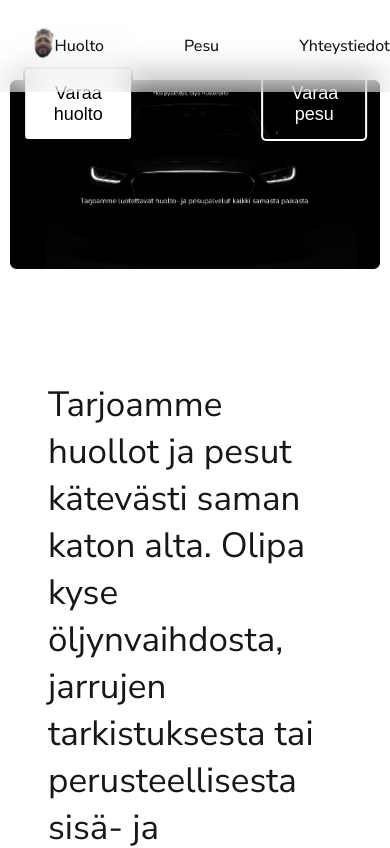
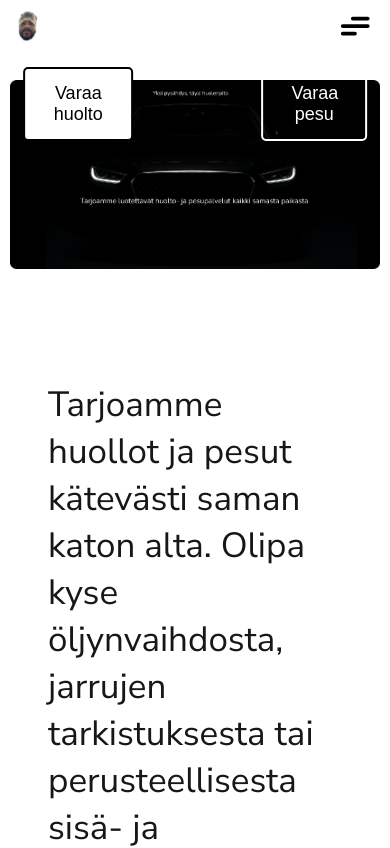
Before and after one commit to Agrinsadon/7auto, a Next.js app in the folder frontend/: page / in a window 390 px wide. Shown: the top 848 px of the page. Built offline with nearby package versions, Linux system fonts and the light colour scheme.

Commit message:
added hamburger button component and made navbar responsive

```diff
--- /dev/null
+++ b/frontend/src/app/component/buttons/hamburger.css
@@ -0,0 +1,32 @@
+.hamburger {
+    cursor: pointer;
+  }
+
+  .hamburger svg {
+    height: 2.5rem;
+    transition: transform 600ms cubic-bezier(0.4, 0, 0.2, 1);
+  }
+
+  .line {
+    fill: none;
+    stroke: black;
+    stroke-linecap: round;
+    stroke-linejoin: round;
+    stroke-width: 3;
+    transition:
+      stroke-dasharray 600ms cubic-bezier(0.4, 0, 0.2, 1),
+      stroke-dashoffset 600ms cubic-bezier(0.4, 0, 0.2, 1);
+  }
+
+  .line-top-bottom {
+    stroke-dasharray: 12 63;
+  }
+
+  .hamburger svg.open {
+    transform: rotate(-45deg);
+  }
+
+  .hamburger svg.open .line-top-bottom {
+    stroke-dasharray: 20 300;
+    stroke-dashoffset: -32.42;
+  }
--- /dev/null
+++ b/frontend/src/app/component/buttons/hamburger.tsx
@@ -0,0 +1,23 @@
+import React from "react";
+import "./hamburger.css";
+
+interface HamburgerProps {
+  isOpen: boolean;
+  onClick: () => void;
+}
+
+const Hamburger: React.FC<HamburgerProps> = ({ isOpen, onClick }) => {
+  return (
+    <label className="hamburger" onClick={onClick}>
+      <svg viewBox="0 0 32 32" className={isOpen ? "open" : ""}>
+        <path
+          className="line line-top-bottom"
+          d="M27 10 13 10C10.8 10 9 8.2 9 6 9 3.5 10.8 2 13 2 15.2 2 17 3.8 17 6L17 26C17 28.2 18.8 30 21 30 23.2 30 25 28.2 25 26 25 23.8 23.2 22 21 22L7 22"
+        />
+        <path className="line" d="M7 16 27 16" />
+      </svg>
+    </label>
+  );
+};
+
+export default Hamburger;
--- a/frontend/src/app/component/navbar/navbar.css
+++ b/frontend/src/app/component/navbar/navbar.css
@@ -9,7 +9,6 @@
   width: 100%;
   margin: 0 auto;
 }
-
 
 .navbar {
   padding: 1rem 2rem;
@@ -49,9 +48,75 @@
   padding: 0.5rem 0;
   position: relative;
   font-weight: 500;
+  color: #000;
 }
 
 .navbarcta {
   display: flex;
   align-items: center;
 }
+
+.hamburger-mobile {
+  display: none;
+}
+
+@media (max-width: 760px) {
+  .navbarwrapper {
+    position: fixed;
+    top: 0;
+    left: 0;
+    right: 0;
+    z-index: 900;
+    background-color: #fff;
+    width: 100%;
+    margin: 0 auto;
+  }
+
+  .navbar {
+    padding: 0.4rem 1rem;
+  }
+
+  .navbarlinks,
+  .navbarcta {
+    display: none;
+  }
+
+  .hamburger-mobile {
+    display: block;
+  }
+
+  .mobilemenu {
+    position: absolute;
+    top: 100%;
+    left: 0;
+    width: 100%;
+    height: calc(100vh - 70px); /* Adjust if navbar height changes */
+    background-color: #fff; /* <-- white background for visibility */
+    display: flex;
+    flex-direction: column;
+    justify-content: center;
+    align-items: center;
+    gap: 2.5rem;
+    z-index: 1200;
+    padding: 2rem;
+    animation: fadeIn 0.3s ease;
+  }
+
+  .mobilelink {
+    font-size: 1.5rem;
+    color: #000; /* ensure contrast on white background */
+    text-decoration: none;
+    font-weight: bold;
+  }
+
+  @keyframes fadeIn {
+    from {
+      opacity: 0;
+      transform: translateX(-10%);
+    }
+    to {
+      opacity: 1;
+      transform: translateX(0);
+    }
+  }
+}
--- a/frontend/src/app/component/navbar/navbar.tsx
+++ b/frontend/src/app/component/navbar/navbar.tsx
@@ -3,13 +3,17 @@ import React, { useState } from 'react';
 import Link from 'next/link';
 import BookButton from '../buttons/bookbutton';
 import BookingStart from '../reservation-side/bookframes/bookingstart';
+import Hamburger from '../buttons/hamburger'; // adjust the path
 import './navbar.css';
 
 const Navbar = () => {
   const [isBookingOpen, setIsBookingOpen] = useState(false);
+  const [menuOpen, setMenuOpen] = useState(false);
 
   const handleClick = () => setIsBookingOpen(true);
   const handleClose = () => setIsBookingOpen(false);
+
+  const toggleMenu = () => setMenuOpen(prev => !prev);
 
   return (
     <>
@@ -36,8 +40,29 @@ const Navbar = () => {
                   variant="light"
                 />
               </div>
+
+              <div className="hamburger-mobile">
+              <Hamburger isOpen={menuOpen} onClick={toggleMenu} />
+              </div>
             </div>
           </div>
+
+          {/* Mobile Menu Overlay */}
+          {menuOpen && (
+            <div className="mobilemenu">
+              <Link href="/huolto" className='mobilelink' onClick={toggleMenu}>Huolto</Link>
+              <Link href="/pesu" className='mobilelink' onClick={toggleMenu}>Pesu</Link>
+              <Link href="/yhteystiedot" className='mobilelink' onClick={toggleMenu}>Yhteystiedot</Link>
+              <BookButton
+                onClick={() => {
+                  handleClick();
+                  toggleMenu();
+                }}
+                onText="Varaa aika"
+                variant="dark"
+              />
+            </div>
+          )}
         </nav>
       </div>
 
```
Lines whose indentation alone changed are shown as unchanged.
